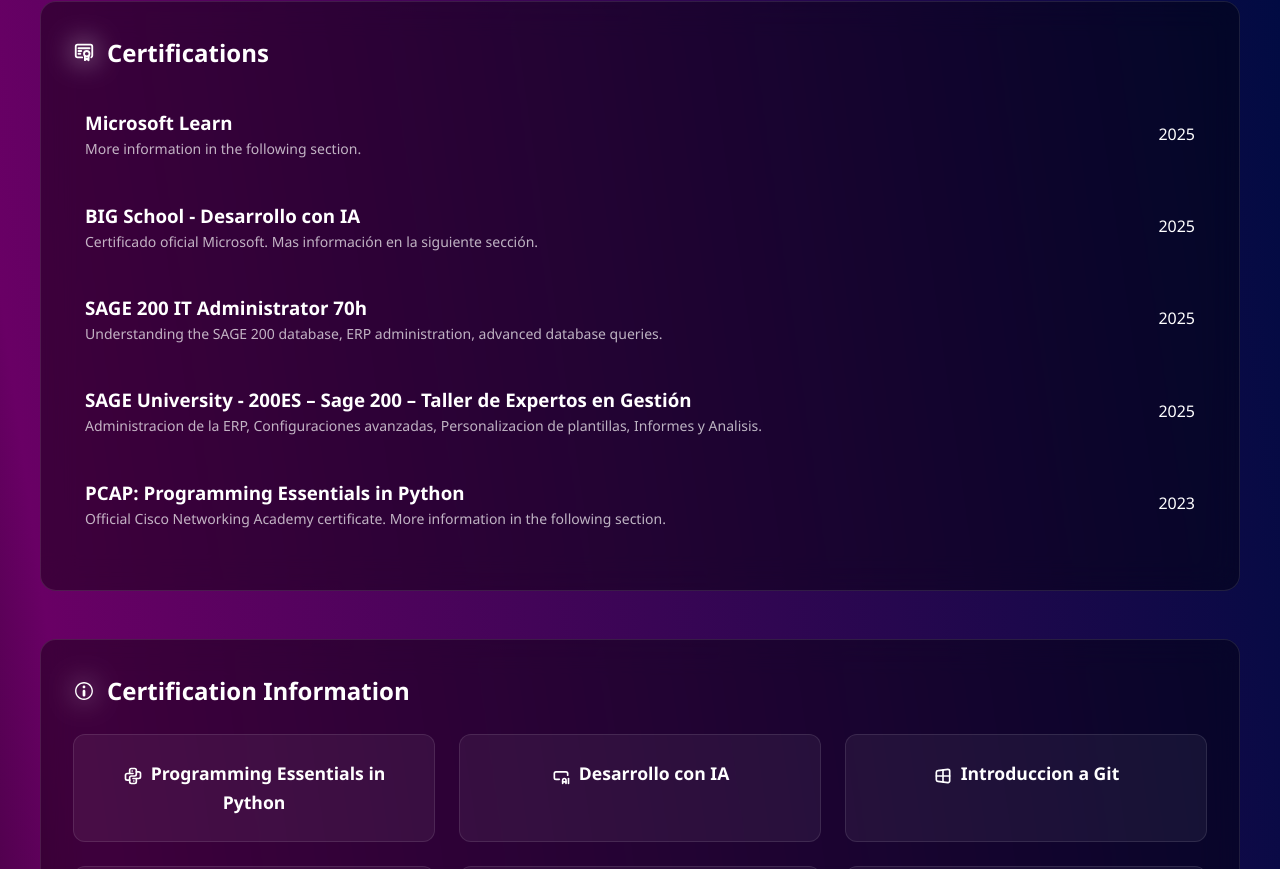
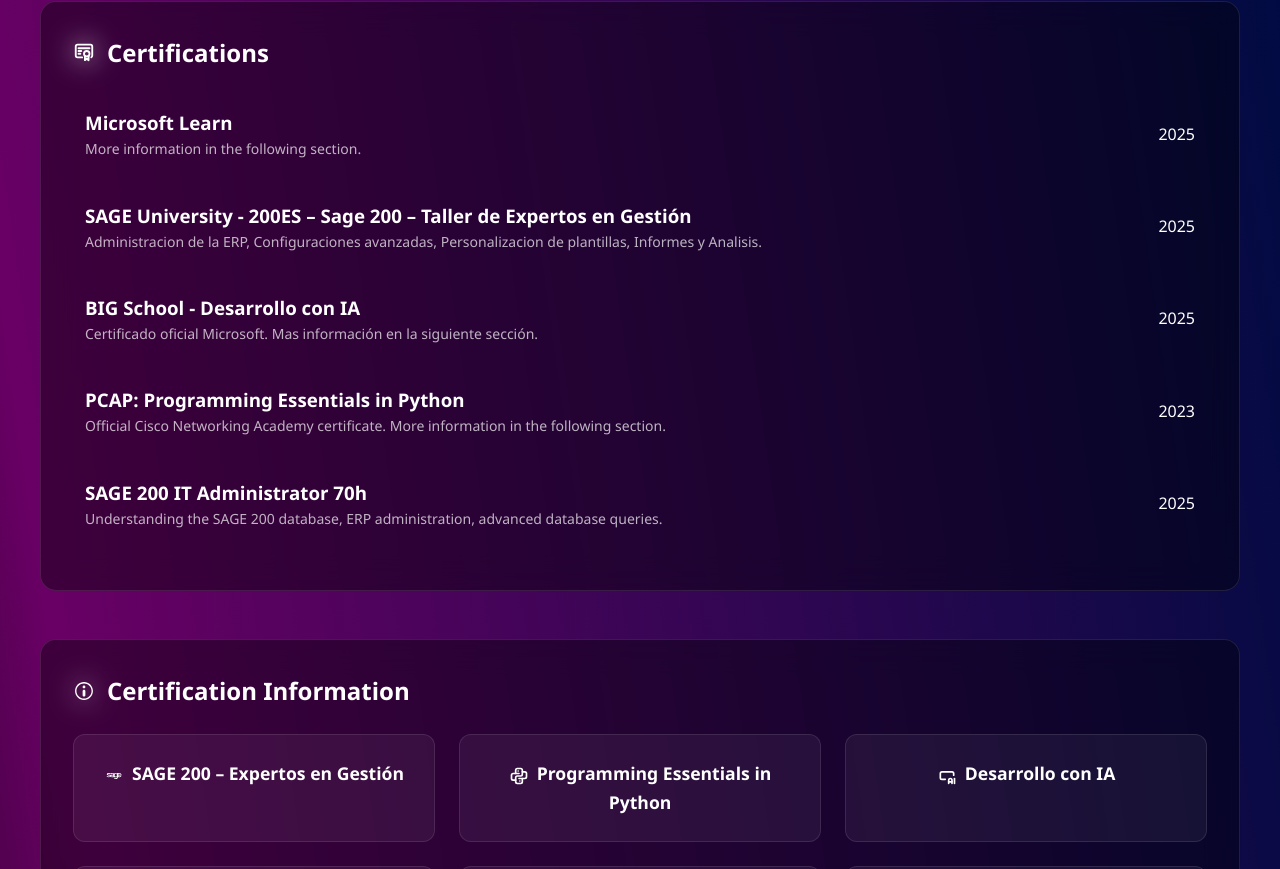
Before and after one commit to albatross5/Portfolio-Miki, a React (Vite) app: page / in a window 1280 px wide. Shown: the part 2231-3100 px from the top of the page. Built offline with nearby package versions, Linux system fonts and the light colour scheme.

Commit message:
Actualizacion de contenido
Mas certificados

```diff
--- a/src/components/Header/Header.jsx
+++ b/src/components/Header/Header.jsx
@@ -30,7 +30,7 @@
           </div>
           <div className="header-buttons">
             <a
-              href="https://www.linkedin.com/in/miguel-ramirez-sanchez-079843243/"
+              href="https://www.linkedin.com/in/miguel-ramirez-sanchez-sql/"
               className="btn btn-outline"
               target="_blank"
               rel="noopener noreferrer"
@@ -49,7 +49,7 @@
             </a>
 
             <a
-              href="https://drive.google.com/file/d/1lDjO4vO51z-dHUwobBbWXldXNRojkNEh/view?usp=sharing"
+              href="https://drive.google.com/file/d/1SBhn_0EYvQy9YTiJ22STxKSXQJIGOOSF/view?usp=drive_link"
               target="_blank"
               rel="noopener noreferrer"
               className="btn btn-primary"
--- a/src/pages/Home/Home.jsx
+++ b/src/pages/Home/Home.jsx
@@ -87,28 +87,34 @@
             year: t("certificate_microsoft_year"),
         },
         {
+            title: t("certificate_sage_1"),
+            description: t("certificate_sage_1_description"),
+            year: t("certificate_sage_1_year"),
+        },
+        {
             title: t("certificate_ia"),
             description: t("certificate_ia_description"),
             year: t("certificate_ia_year"),
+        },
+        {
+            title: t("certificate_cisco"),
+            description: t("certificate_cisco_description"),
+            year: t("certificate_cisco_year"),
         },
         {
             title: t("certificate_sage"),
             description: t("certificate_sage_description"),
             year: t("certificate_sage_year"),
         },
-        {
-            title: t("certificate_sage_1"),
-            description: t("certificate_sage_1_description"),
-            year: t("certificate_sage_1_year"),
-        },
-        {
-            title: t("certificate_cisco"),
-            description: t("certificate_cisco_description"),
-            year: t("certificate_cisco_year"),
-        },
+
     ];
 
     const infocert = [
+        {
+            image: "/assets/sage.svg",
+            text: t("certificate_sage_info"),
+            pdf: "https://drive.google.com/file/d/1v7zHIvZkgrFBqaHSKlwigf1NEeMp2Tbp/view?usp=drive_link",
+        },
         {
             image: "/assets/python.svg",
             text: t("certificate_cisco_info"),
--- a/src/translations/spanish.js
+++ b/src/translations/spanish.js
@@ -31,7 +31,7 @@
     experience_titulo_1: "Administrador de Sistemas / Desarrollador Web",
     experience_period_1: "Marzo 2025 / Actualmente",
     experience_enterprise_1: "Cuina Justa",
-    experience_description_1: "Especializacion en SQL. Formacion y especializacion en la plataforma OutSystems. Resolver incidencias en oficina y en remoto a diferentes centros educativos a nivel administrativo y tecnico. Formacion en ERP SAGE 200. Ayudante en creacion de aplicacion para gestionar facturas, pagos, comensales, estados, altas y bajas, seguimientos, asistencias...",
+    experience_description_1: "Especialización en ERP SAGE 200: Análisis de datos, creación de consultas SQL y formación continua en el entorno SAGE 200. Participación activa en la gestión de usuarios, licencias, permisos y carpetas compartidas. Soporte técnico: Resolución de incidencias tanto en oficina como en remoto para centros educativos, ofreciendo asistencia administrativa y técnica. Gestión de servidores: Administración mediante Active Directory, incluyendo control de usuarios, rendimiento del sistema y gestión de copias de seguridad. Documentación y formación: Elaboración de manuales y protocolos técnicos, así como formación directa a trabajadores. Colaboración con consultoría: Comunicación fluida y participación activa en proyectos con consultores externos. Especialización en SQL y OutSystems: Desarrollo de consultas avanzadas y formación en la plataforma OutSystems. Desarrollo de aplicaciones: Apoyo en la creación de herramientas para la gestión de facturas, pagos, comensales, estados, altas y bajas, seguimientos y asistencias.",
 
     //2024
     experience_titulo_2: "Auxiliar de caja",
@@ -82,6 +82,7 @@
     certificate_cisco_year: "2024",
 
     //Certificaciones INFO
+    certificate_sage_info: "SAGE 200 – Expertos en Gestión",
     certificate_cisco_info: "Programming Essentials in Python",
     certification_title: "Informacion de Certificaciones",
     certificate_ia_info: "Desarrollo con IA",
```
